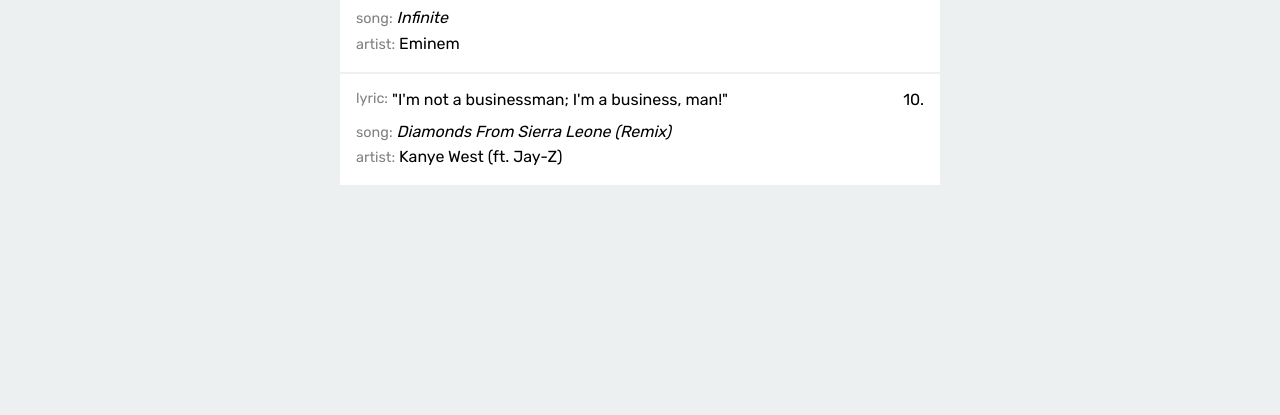
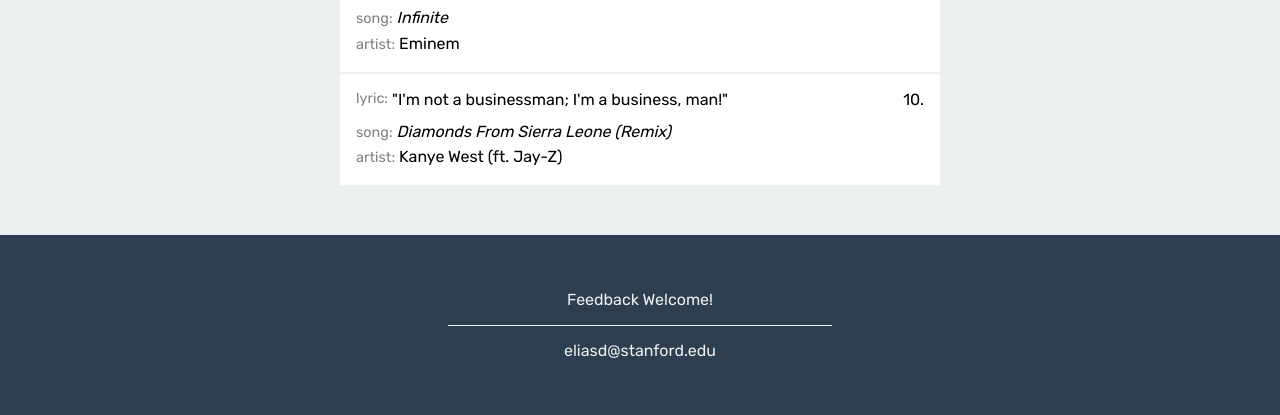
Before and after one commit to eliasd/verses, a Python web app: template templates/popular.html in a window 1280 px wide. Shown: the part 1194-1609 px from the top of the page. Before the commit the page ends 1379 px from the top, so only its background shows below. Run offline with Jinja, Linux system fonts and the light colour scheme; the template is opened without the code that fills it, so the values that code supplies are empty.

Commit message:
added matching footer css/html to both main and popular page

```diff
--- a/static_folder/popular.css
+++ b/static_folder/popular.css
@@ -27,7 +27,7 @@
 
 .tab:hover{
   background-color:orange;
-  cursor:pointer;
+  /*cursor:pointer;*/
 }
 
 .tab a{
@@ -165,3 +165,49 @@
 .feat_artist{
   display:inline-block;
 }
+
+
+/*FOOTER CSS STUFF*/
+.footer{
+  display:block;
+  height:180px;
+
+  background-color: #2C3E50;
+  font-family:Rubik;
+  color:#ECF0F1;
+
+  text-align: center;
+}
+
+.footer-box{
+  display: flex;
+  flex-direction: column;
+  justify-content: center;
+  margin:auto;
+  height:100%;
+  width:30%;
+}
+
+.top-footer-label{
+  display:flex;
+  flex-direction: column;
+  justify-content: center;
+  align-items: center;
+  height:50px;
+  text-align: center;
+  border-bottom: 1px solid #ECF0F1;
+}
+
+.bottom-footer-label{
+  display:flex;
+  flex-direction: column;
+  justify-content: center;
+  align-items: center;
+  height:50px;
+  text-align: center;
+}
+
+.footer a{
+  color:#ECF0F1;
+  text-decoration:none;
+}
--- a/templates/popular.html
+++ b/templates/popular.html
@@ -30,6 +30,7 @@
     <div id="page-container">
 
       <div id="main">
+
         <div class="box">
             <div class="pad">
               <h1>Most Popular Verses</h1>
@@ -382,7 +383,21 @@
               </div>
             </div>
         </div>
+
       </div>
+
+      <div class="footer">
+        <div class="footer-box">
+          <div class="top-footer-label">
+            <a href=#>Feedback Welcome!</a>
+          </div>
+          <div class="bottom-footer-label">
+            eliasd@stanford.edu
+          </div>
+        </div>
+      </div>
+
+    </div>
 
     </div>
 
```
Also changed, not shown: static_folder/main.css (+39 -32 lines), templates/main.html (+9 -10 lines).
